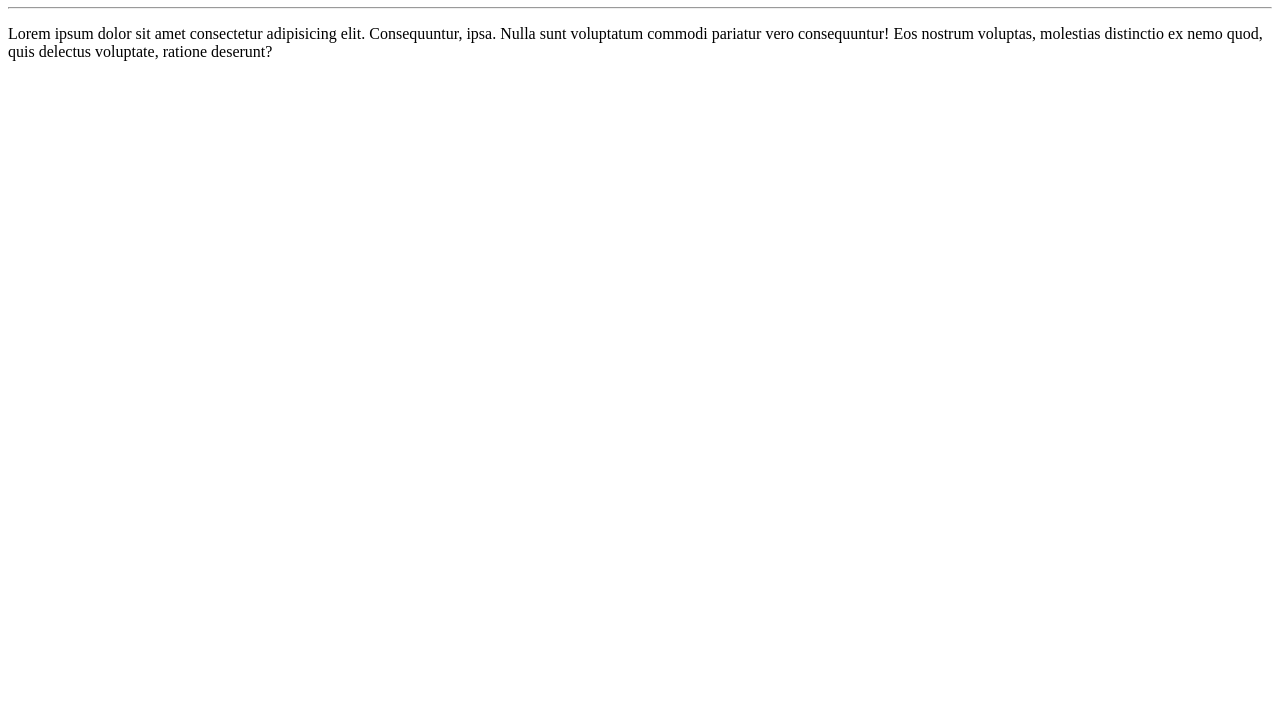
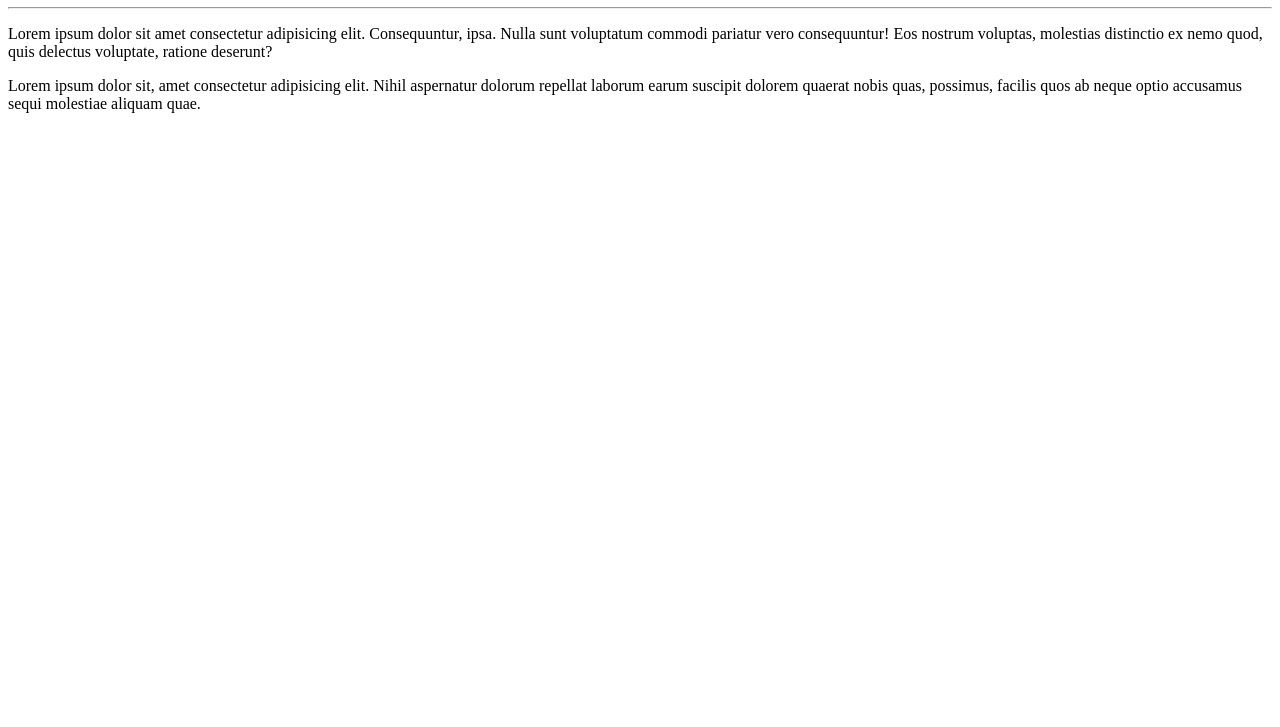
Before and after one commit to ItauanaBastos/ola-mundo, a plain HTML site: page index.html in a window 1280 px wide. Shown: the part 73-800 px from the top of the page. Drawn offline with Linux system fonts and the light colour scheme.

Commit message:
adicionei um paragrafo

```diff
--- a/index.html
+++ b/index.html
@@ -10,5 +10,6 @@
     <hr>
     <p>Lorem ipsum dolor sit amet consectetur adipisicing elit. Consequuntur, ipsa. Nulla sunt voluptatum commodi pariatur vero consequuntur! Eos nostrum voluptas, molestias distinctio ex nemo quod, quis delectus voluptate, ratione deserunt?
     </p>
+    <p>Lorem ipsum dolor sit, amet consectetur adipisicing elit. Nihil aspernatur dolorum repellat laborum earum suscipit dolorem quaerat nobis quas, possimus, facilis quos ab neque optio accusamus sequi molestiae aliquam quae.</p>
 </body>
 </html>
```
